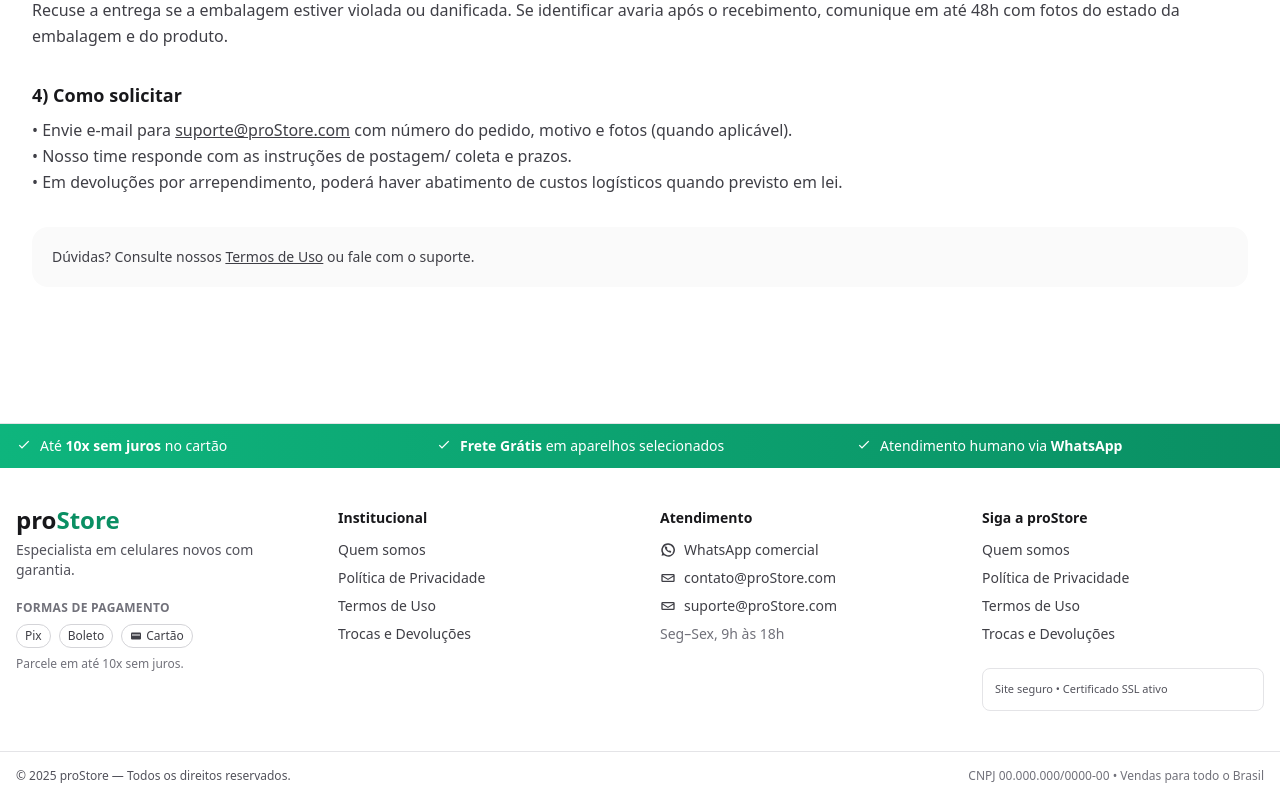
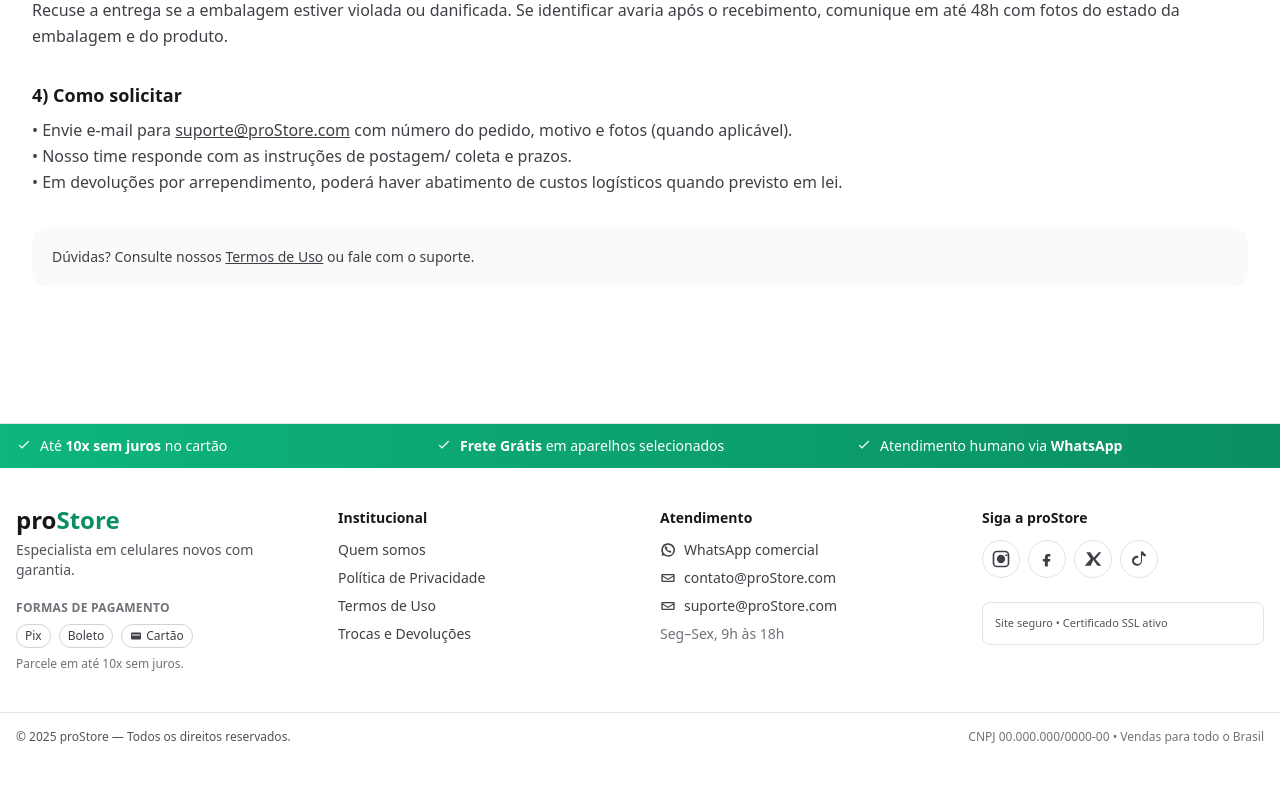
Before and after one commit to blogmarinaluz/SiteOficial, a Next.js app: page /trocas-e-devolucoes in a window 1280 px wide. Shown: the part 685-1485 px from the top of the page. After the commit the page ends 1446 px from the top, so only its background shows below. Built offline with nearby package versions, Linux system fonts and the light colour scheme.

Commit message:
Update Footer.tsx

```diff
--- a/src/components/Footer.tsx
+++ b/src/components/Footer.tsx
@@ -4,12 +4,10 @@ import type { ReactNode } from "react";
 
 export default function Footer() {
   const year = new Date().getFullYear();
-
-  // WhatsApp: usa ENV se tiver; senão usa o que você me passou
-  const waEnv = (process.env.NEXT_PUBLIC_SELLER_NUMBER || "").replace(/\D/g, "");
-  const waFallback = "5599984905715";
-  const wa = waEnv || waFallback;
-  const waHref = `https://wa.me/${wa}?text=Ol%C3%A1%2C%20quero%20atendimento%20pelo%20boleto.`;
+  const wa = (process.env.NEXT_PUBLIC_SELLER_NUMBER || "").replace(/\D/g, "");
+  const waHref = wa
+    ? `https://wa.me/${wa}?text=Ol%C3%A1%2C%20quero%20atendimento%20pelo%20boleto.`
+    : "#";
 
   return (
     <footer className="mt-16 border-t border-zinc-200 bg-white">
@@ -99,15 +97,34 @@ export default function Footer() {
         {/* redes sociais */}
         <div>
           <h4 className="mb-3 text-sm font-semibold text-zinc-900">Siga a proStore</h4>
-          <ul className="space-y-2 text-sm text-zinc-700">
-            <li><Link href="/quem-somos" className="hover:text-black">Quem somos</Link></li>
-            <li><Link href="/politica-de-privacidade" className="hover:text-black">Política de Privacidade</Link></li>
-            <li><Link href="/termos-de-uso" className="hover:text-black">Termos de Uso</Link></li>
-            <li><Link href="/trocas-e-devolucoes" className="hover:text-black">Trocas e Devoluções</Link></li>
-          </ul>
+          <div className="flex items-center gap-2">
+            <Social
+              href="https://www.instagram.com/useprostore/"
+              label="Instagram"
+            >
+              <InstaIcon className="h-5 w-5" />
+            </Social>
+
+            <Social
+              href="https://www.facebook.com/profile.php?id=61581137991518&locale=pt_BR"
+              label="Facebook"
+            >
+              <FbIcon className="h-5 w-5" />
+            </Social>
+
+            <Social href="#" label="X (Twitter)">
+              <XIcon className="h-5 w-5" />
+            </Social>
+
+            <Social href="#" label="TikTok">
+              <TiktokIcon className="h-5 w-5" />
+            </Social>
+          </div>
 
           <div className="mt-6 rounded-lg border border-zinc-200 p-3">
-            <p className="text-[11px] text-zinc-600">Site seguro • Certificado SSL ativo</p>
+            <p className="text-[11px] text-zinc-600">
+              Site seguro • Certificado SSL ativo
+            </p>
           </div>
         </div>
       </div>
@@ -132,7 +149,15 @@ function Badge({ children }: { children: ReactNode }) {
   );
 }
 
-function Social({ href, label, children }: { href: string; label: string; children: ReactNode }) {
+function Social({
+  href,
+  label,
+  children,
+}: {
+  href: string;
+  label: string;
+  children: ReactNode;
+}) {
   return (
     <a
       href={href}
@@ -180,10 +205,11 @@ function MailIcon({ className = "" }: { className?: string }) {
   );
 }
 
+/* --- ícones sociais --- */
 function InstaIcon({ className = "" }: { className?: string }) {
   return (
     <svg viewBox="0 0 24 24" className={className} fill="currentColor" aria-hidden="true">
-      <path d="M7 2h10a5 5 0 0 1 5 5v10a5 5 0 0 1-5 5H7a5 5 0 0 1-5-5V7a5 5 0 0 1 5-5zm5 3a5 5 0 1 1 0 10 5 5 0 0 1 0-10zm6.5-.8a1.3 1.3 0 1 1 0 2.6 1.3 1.3 0 0 1 0-2.6z" />
+      <path d="M7 2h10a5 5 0 0 1 5 5v10a5 5 0 0 1-5 5H7a5 5 0 0 1-5-5V7a5 5 0 0 1 5-5zm0 2a3 3 0 0 0-3 3v10a3 3 0 0 0 3 3h10a3 3 0 0 0 3-3V7a3 3 0 0 0-3-3H7zm5 3a5 5 0 1 1 0 10 5 5 0 0 1 0-10zm6.5-.8a1.3 1.3 0 1 1 0 2.6 1.3 1.3 0 0 1 0-2.6z" />
     </svg>
   );
 }
@@ -196,6 +222,22 @@ function FbIcon({ className = "" }: { className?: string }) {
   );
 }
 
+function XIcon({ className = "" }: { className?: string }) {
+  return (
+    <svg viewBox="0 0 24 24" className={className} fill="currentColor" aria-hidden="true">
+      <path d="M4 4h4.6l4.5 6.3L18.8 4H22l-7 8.2L22 20h-4.6l-5-6.9L9.2 20H2l7.2-8.2L4 4z" />
+    </svg>
+  );
+}
+
+function TiktokIcon({ className = "" }: { className?: string }) {
+  return (
+    <svg viewBox="0 0 24 24" className={className} fill="currentColor" aria-hidden="true">
+      <path d="M14 3h3.1c.3 1.7 1.5 3 3.1 3.4V9c-1.7 0-3.3-.6-4.6-1.7V14c0 3.3-2.7 6-6 6s-6-2.7-6-6 2.7-6 6-6c.5 0 1 .1 1.4.2V11c-.4-.2-.9-.3-1.4-.3-2 0-3.7 1.7-3.7 3.7S8.6 18 10.6 18s3.7-1.7 3.7-3.7V3z" />
+    </svg>
+  );
+}
+
 function YtIcon({ className = "" }: { className?: string }) {
   return (
     <svg viewBox="0 0 24 24" className={className} fill="currentColor" aria-hidden="true">
```
